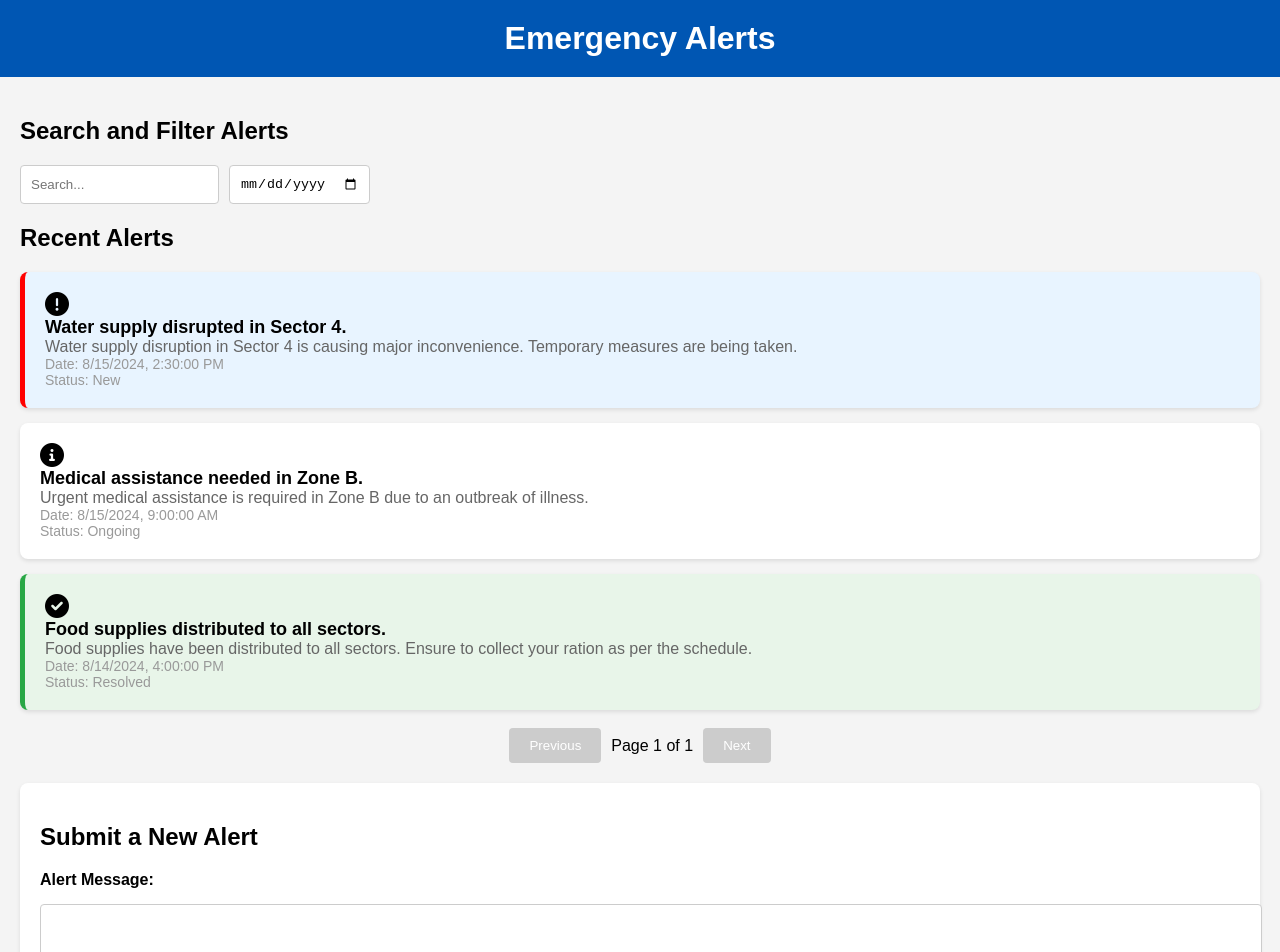
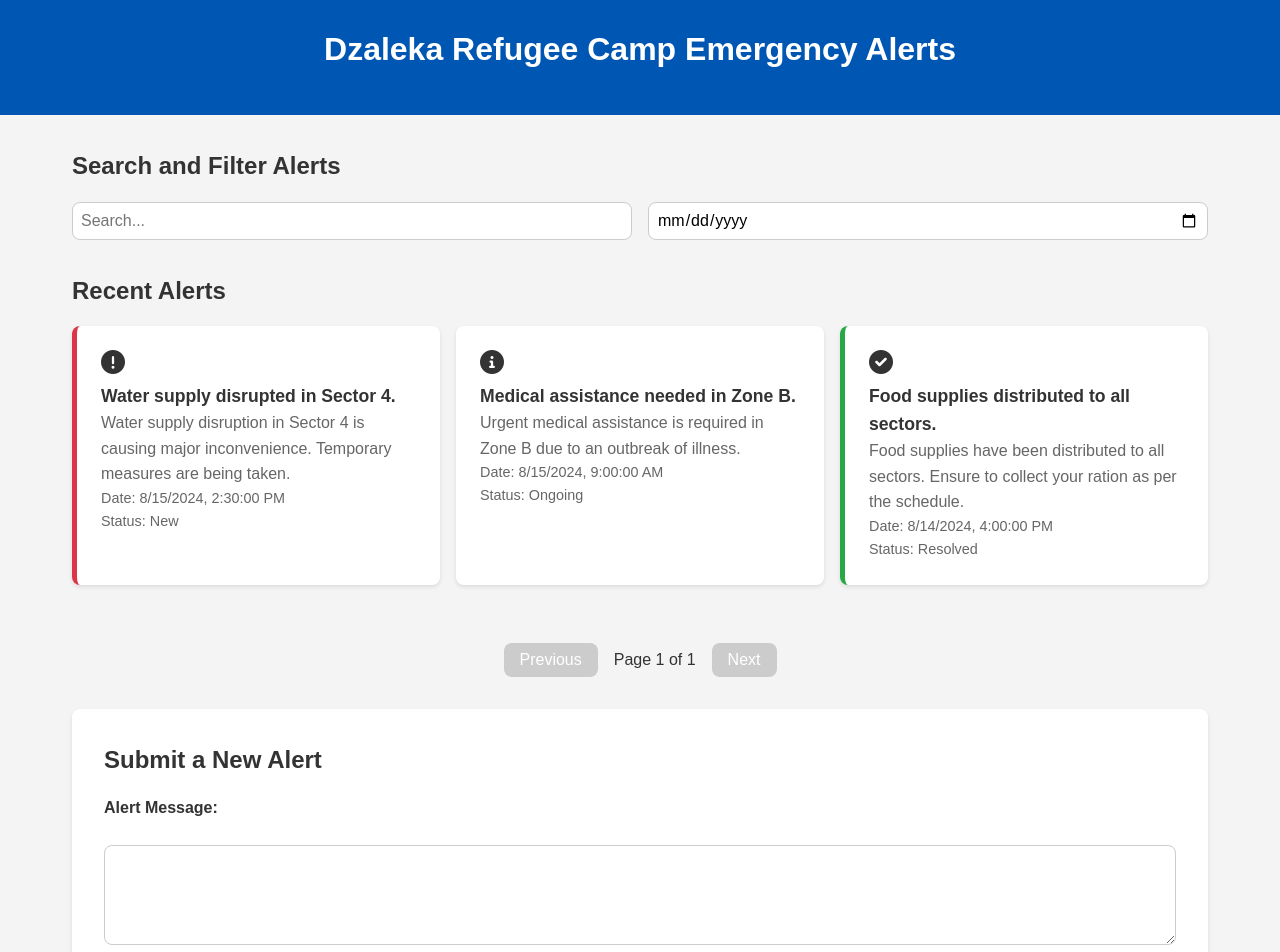
Before and after one commit to Dzaleka-Connect/Emergency-Alerts, a plain HTML site: page index.html in a window 1280 px wide. Shown: the top 952 px of the page. Drawn offline with nearby package versions, Linux system fonts and the light colour scheme; some packages are replaced by stand-ins of ours; a script that the page names is missing.

Commit message:
Add files via upload

```diff
--- a/index.html
+++ b/index.html
@@ -3,7 +3,7 @@
 <head>
     <meta charset="UTF-8">
     <meta name="viewport" content="width=device-width, initial-scale=1.0">
-    <title>Dzaleka Refugee Camp Emergency Alerts</title>
+    <title>Emergency Alerts Board</title>
     <link rel="stylesheet" href="styles.css">
     <script src="https://cdn.jsdelivr.net/npm/sweetalert2@11"></script>
     <script type="text/javascript" src="https://cdn.jsdelivr.net/npm/@emailjs/browser@4/dist/email.min.js"></script>
@@ -13,7 +13,7 @@
 </head>
 <body>
     <header>
-        <h1>Emergency Alerts</h1>
+        <h1>Dzaleka Refugee Camp Emergency Alerts</h1>
     </header>
     <main>
         <section id="search-filter">
@@ -82,26 +82,25 @@
         {
             "message": "Water supply disrupted in Sector 4.",
             "description": "Water supply disruption in Sector 4 is causing major inconvenience. Temporary measures are being taken.",
-            "date": "2024-08-15T14:30:00",
+            "date": "2024-08-15 14:30",
             "importance": "high",
             "status": "new"
         },
         {
             "message": "Medical assistance needed in Zone B.",
             "description": "Urgent medical assistance is required in Zone B due to an outbreak of illness.",
-            "date": "2024-08-15T09:00:00",
+            "date": "2024-08-15 09:00",
             "importance": "medium",
             "status": "ongoing"
         },
         {
             "message": "Food supplies distributed to all sectors.",
             "description": "Food supplies have been distributed to all sectors. Ensure to collect your ration as per the schedule.",
-            "date": "2024-08-14T16:00:00",
+            "date": "2024-08-14 16:00",
             "importance": "low",
             "status": "resolved"
         }
-]
-
+    ]
     </script>
 
     <script src="scripts.js"></script>
--- a/scripts.js
+++ b/scripts.js
@@ -1,40 +1,5 @@
 // Initialize EmailJS
 emailjs.init("X3pvE6awcR4Xy1c0F");
-
-// Function to parse date
-function parseDate(dateString) {
-    if (!dateString) {
-        console.error("Date string is undefined or null:", dateString);
-        return null;
-    }
-
-    // Check if the dateString is already in ISO 8601 format
-    if (dateString.includes("T")) {
-        const date = new Date(dateString);
-        if (isNaN(date)) {
-            console.error("Invalid date format:", dateString);
-            return null;
-        }
-        return date;
-    }
-
-    // Adjust parsing based on expected format if not ISO
-    const [datePart, timePart] = dateString.split(", ");
-    if (!datePart || !timePart) {
-        console.error("Date or time part is missing:", dateString);
-        return null;
-    }
-
-    // Date format: DD/MM/YYYY
-    const [day, month, year] = datePart.split("/");
-    if (!day || !month || !year) {
-        console.error("Date parts are incomplete:", datePart);
-        return null;
-    }
-
-    return new Date(`${year}-${month}-${day}T${timePart}`);
-}
-
 
 // Load initial data
 document.addEventListener("DOMContentLoaded", () => {
@@ -49,9 +14,6 @@ function loadAlerts(alerts) {
     alertList.innerHTML = ''; // Clear existing alerts
 
     alerts.forEach(alert => {
-        const parsedDate = parseDate(alert.date);
-        if (!parsedDate) return; // Skip if date parsing fails
-
         const alertCard = document.createElement("div");
         alertCard.className = `alert-card ${alert.status}`;
 
@@ -59,7 +21,7 @@ function loadAlerts(alerts) {
             <i class="fas ${getIcon(alert.importance)}"></i>
             <div class="alert-message">${alert.message}</div>
             <div class="alert-description">${alert.description}</div>
-            <div class="alert-date">Date: ${parsedDate.toLocaleString()}</div>
+            <div class="alert-date">Date: ${new Date(alert.date).toLocaleString()}</div>
             <div class="alert-status">Status: ${capitalize(alert.status)}</div>
         `;
 
@@ -71,7 +33,7 @@ function loadAlerts(alerts) {
 
 // Helper function to capitalize the first letter of a string
 function capitalize(str) {
-    return str ? str.charAt(0).toUpperCase() + str.slice(1) : '';
+    return str.charAt(0).toUpperCase() + str.slice(1);
 }
 
 // Get icon based on importance
@@ -89,7 +51,7 @@ function getIcon(importance) {
 }
 
 // Handle form submission
-document.getElementById("alert-form").addEventListener("submit", function (event) {
+document.getElementById("alert-form").addEventListener("submit", async function (event) {
     event.preventDefault();
 
     const formData = new FormData(this);
@@ -101,12 +63,11 @@ document.getElementById("alert-form").addEventListener("submit", function (event
         name: formData.get("user-name"),
         email: formData.get("user-email"),
         phone: formData.get("user-phone"),
-        date: new Date().toISOString() // Add the current date/time
+        date: new Date().toISOString()
     };
 
-    // Send email using EmailJS
-    emailjs.send("service_ep8c6h4", "template_8bjemjg", alertData)
-        .then(response => {
+    try {
+        await emailjs.send("service_ep8c6h4", "template_8bjemjg", alertData);
         Swal.fire({
             icon: 'success',
             title: 'Alert Submitted',
@@ -114,34 +75,24 @@ document.getElementById("alert-form").addEventListener("submit", function (event
         });
         loadAlerts([...getAlertsFromDOM(), alertData]); // Add the new alert to the list
         document.getElementById("alert-form").reset(); // Reset the form
-        })
-        .catch(error => {
+    } catch (error) {
+        console.error('EmailJS Error:', error);
         Swal.fire({
             icon: 'error',
             title: 'Submission Error',
             text: 'There was an error submitting your alert. Please try again.',
         });
-            console.error("EmailJS Error:", error);
-        });
+    }
 });
 
 // Get alerts from the DOM
 function getAlertsFromDOM() {
     const alerts = [];
     document.querySelectorAll(".alert-card").forEach(card => {
-        const dateText = card.querySelector(".alert-date").textContent.replace('Date: ', '');
-        const date = parseDate(dateText);
-
-        // Check if the date is valid
-        if (!date) {
-            console.error('Invalid date value:', dateText);
-            return; // Skip this alert if the date is invalid
-        }
-
         const alert = {
             message: card.querySelector(".alert-message").textContent,
             description: card.querySelector(".alert-description").textContent,
-            date: date.toISOString(),
+            date: new Date(card.querySelector(".alert-date").textContent.replace('Date: ', '')).toISOString(),
             importance: card.classList.contains('high') ? 'high' :
                         card.classList.contains('medium') ? 'medium' :
                         'low',
--- a/styles.css
+++ b/styles.css
@@ -1,99 +1,137 @@
+:root {
+  --primary-color: #0056b3;
+  --secondary-color: #28a745;
+  --background-color: #f4f4f4;
+  --text-color: #333;
+  --light-text-color: #666;
+  --border-color: #ccc;
+  --shadow: 0 2px 4px rgba(0, 0, 0, 0.1);
+  --border-radius: 8px;
+}
+
 /* General Styles */
+* {
+  box-sizing: border-box;
+  margin: 0;
+  padding: 0;
+}
+
 body {
   font-family: Arial, sans-serif;
-    margin: 0;
-    padding: 0;
-    box-sizing: border-box;
-    background-color: #f4f4f4;
+  background-color: var(--background-color);
+  color: var(--text-color);
+  line-height: 1.6;
 }
 
 header {
-    background-color: #0056b3;
+  background-color: var(--primary-color);
   color: #fff;
   text-align: center;
-    padding: 20px 0;
+  padding: 1.5rem 0;
 }
 
-h1 {
-    margin: 0;
+h1, h2 {
+  margin-bottom: 1rem;
 }
 
-/* Main Section Styles */
 main {
-    padding: 20px;
+  max-width: 1200px;
+  margin: 0 auto;
+  padding: 2rem;
+}
+
+/* Form Elements */
+input, select, textarea, button {
+  font-family: inherit;
+  font-size: 1rem;
+  padding: 0.5rem;
+  border-radius: var(--border-radius);
+  border: 1px solid var(--border-color);
+}
+
+button {
+  cursor: pointer;
+  background-color: var(--primary-color);
+  color: #fff;
+  border: none;
+  transition: background-color 0.3s ease;
+}
+
+button:hover {
+  background-color: darken(var(--primary-color), 10%);
 }
 
 /* Search and Filter Section */
 #search-filter {
-    margin-bottom: 20px;
+  margin-bottom: 2rem;
 }
 
 .search-filter-container {
   display: flex;
-    gap: 10px;
+  gap: 1rem;
+  flex-wrap: wrap;
 }
 
 #search-input, #date-filter {
-    padding: 10px;
-    border-radius: 4px;
-    border: 1px solid #ccc;
+  flex: 1;
+  min-width: 200px;
 }
 
 /* Alerts Section */
 #alerts {
-    margin-bottom: 20px;
+  margin-bottom: 2rem;
 }
 
 .alert-list {
-    display: flex;
-    flex-direction: column;
-    gap: 15px;
+  display: grid;
+  gap: 1rem;
+  grid-template-columns: repeat(auto-fit, minmax(300px, 1fr));
 }
 
 .alert-card {
   background: #fff;
-    border-radius: 8px;
-    box-shadow: 0 2px 4px rgba(0, 0, 0, 0.1);
-    padding: 20px;
+  border-radius: var(--border-radius);
+  box-shadow: var(--shadow);
+  padding: 1.5rem;
   display: flex;
   flex-direction: column;
-    gap: 10px;
-    position: relative;
+  gap: 0.5rem;
+  transition: transform 0.3s ease;
+}
+
+.alert-card:hover {
+  transform: translateY(-5px);
 }
 
 .alert-card i {
-    font-size: 24px;
-    margin-right: 10px;
+  font-size: 1.5rem;
+  margin-bottom: 0.5rem;
 }
 
-.alert-card .alert-message {
+.alert-message {
   font-weight: bold;
-    font-size: 18px;
+  font-size: 1.1rem;
 }
 
-.alert-card .alert-description {
-    font-size: 16px;
-    color: #666;
+.alert-description {
+  color: var(--light-text-color);
 }
 
-.alert-card .alert-date, .alert-card .alert-status {
-    font-size: 14px;
-    color: #999;
+.alert-date, .alert-status {
+  font-size: 0.9rem;
+  color: var(--light-text-color);
 }
 
 .alert-card.new {
-    border-left: 5px solid red; /* Blue for new alerts */
-    background-color: #e8f4ff; /* Light blue background for new alerts */
+  border-left: 5px solid #dc3545;
 }
 
 .alert-card.in-progress {
-    border-left: 5px solid #ffc107; /* Amber for in-progress alerts */
-    background-color: #fff8e1; /* Light amber background for in-progress alerts */
+  border-left: 5px solid #ffc107;
 }
 
 .alert-card.resolved {
-    border-left: 5px solid #28a745; /* Green for resolved alerts */
-    background-color: #e8f5e9; /* Light green background for resolved alerts */
+  border-left: 5px solid var(--secondary-color);
 }
 
 /* Pagination */
@@ -101,89 +139,76 @@ main {
   display: flex;
   justify-content: center;
   align-items: center;
-    gap: 10px;
+  gap: 1rem;
+  margin-top: 2rem;
 }
 
 .pagination-btn {
-    padding: 10px 20px;
-    border: none;
-    background-color: #0056b3;
-    color: white;
-    border-radius: 4px;
-    cursor: pointer;
+  padding: 0.5rem 1rem;
 }
 
 .pagination-btn:disabled {
-    background-color: #ccc;
+  background-color: var(--border-color);
   cursor: not-allowed;
-}
-
-.pagination-info {
-    font-size: 16px;
 }
 
 /* Submit Alert Section */
 #submit-alert {
   background: #fff;
-    border-radius: 8px;
-    padding: 20px;
-    box-shadow: 0 2px 4px rgba(0, 0, 0, 0.1);
-    margin-bottom: 20px;
+  border-radius: var(--border-radius);
+  padding: 2rem;
+  box-shadow: var(--shadow);
+  margin-bottom: 2rem;
 }
 
 #submit-alert form {
-    display: flex;
-    flex-direction: column;
-    gap: 15px;
+  display: grid;
+  gap: 1rem;
+  grid-template-columns: repeat(auto-fit, minmax(200px, 1fr));
 }
 
 #submit-alert label {
   font-weight: bold;
-}
-
-#submit-alert input[type="text"],
-#submit-alert input[type="email"],
-#submit-alert input[type="tel"],
-#submit-alert textarea,
-#submit-alert select {
-    padding: 10px;
-    border-radius: 4px;
-    border: 1px solid #ccc;
-    width: 100%;
+  display: block;
+  margin-bottom: 0.5rem;
 }
 
 #submit-alert textarea {
   height: 100px;
+  grid-column: 1 / -1;
 }
 
 #submit-alert button {
-    padding: 10px 20px;
-    border: none;
-    background-color: #0056b3;
-    color: white;
-    border-radius: 4px;
-    cursor: pointer;
-}
-
-#submit-alert button:hover {
-    background-color: #004494;
+  grid-column: 1 / -1;
+  justify-self: start;
 }
 
 /* Export Section */
 #export {
   display: flex;
   justify-content: center;
+  margin-top: 2rem;
 }
 
 .export-btn {
-    padding: 10px 20px;
-    border: none;
-    background-color: #28a745;
-    color: white;
-    border-radius: 4px;
-    cursor: pointer;
+  background-color: var(--secondary-color);
 }
 
 .export-btn:hover {
-    background-color: #218838;
+  background-color: darken(var(--secondary-color), 10%);
 }
+
+/* Responsive Design */
+@media (max-width: 768px) {
+  main {
+    padding: 1rem;
+  }
+
+  .search-filter-container {
+    flex-direction: column;
+  }
+
+  #submit-alert form {
+    grid-template-columns: 1fr;
+  }
+}
```
Lines whose indentation alone changed are shown as unchanged.
